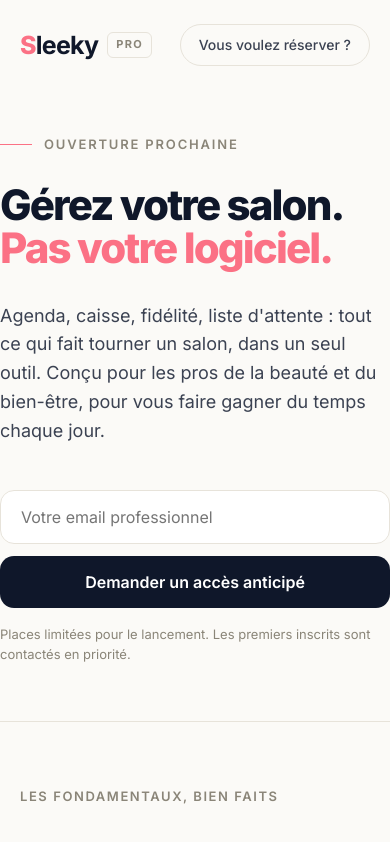
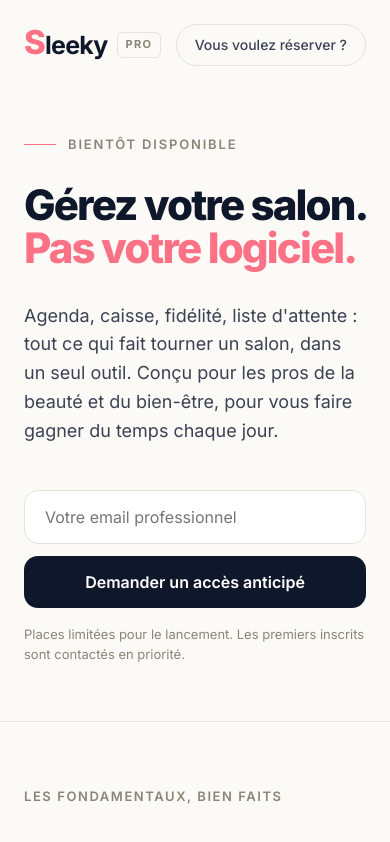
Before and after one commit to almtl-cpu/sleeky-landing-pro, a plain HTML site: page index.html in a window 390 px wide. Shown: the top 842 px of the page. Drawn offline with Linux system fonts and the light colour scheme.

Commit message:
Update index.html

```diff
--- a/index.html
+++ b/index.html
@@ -4,6 +4,10 @@
 <meta charset="UTF-8">
 <meta name="viewport" content="width=device-width, initial-scale=1.0">
 <title>Sleeky Pro — Le logiciel qui fait tourner votre salon</title>
+<link rel="icon" type="image/svg+xml" href="/favicon.svg">
+<link rel="icon" type="image/png" sizes="32x32" href="/favicon-32.png">
+<link rel="apple-touch-icon" sizes="180x180" href="/apple-touch-icon.png">
+<link rel="icon" type="image/png" sizes="192x192" href="/favicon-192.png">
 <meta name="description" content="Agenda, caisse, fidélité, avis, liste d'attente et bien plus. Le logiciel tout-en-un pour les pros de la beauté et du bien-être.">
 <link rel="preconnect" href="https://fonts.googleapis.com">
 <link rel="preconnect" href="https://fonts.gstatic.com" crossorigin>
@@ -23,14 +27,14 @@
   nav{display:flex;align-items:center;justify-content:space-between;padding:36px 32px;max-width:1080px;margin:0 auto;}
   .logo{font-weight:700;font-size:25px;letter-spacing:-0.03em;color:var(--ink);text-decoration:none;
     display:flex;align-items:center;gap:9px;}
-  .logo b{color:var(--coral);font-weight:800}
+  .logo b{color:var(--coral);font-weight:800;font-size:1.32em;line-height:0}
   .logo .tag{font-size:11px;font-weight:700;letter-spacing:.12em;text-transform:uppercase;color:var(--muted);
     border:1px solid var(--line);padding:3px 8px;border-radius:6px;}
   .nav-pro{font-size:14px;color:var(--ink-soft);text-decoration:none;padding:9px 18px;
     border:1px solid var(--line);border-radius:999px;transition:all .25s ease;font-weight:500;}
   .nav-pro:hover{border-color:var(--ink);color:var(--ink)}
 
-  .hero{padding:72px 0 80px;opacity:0;transform:translateY(20px);
+  .hero{padding:72px 32px 80px;opacity:0;transform:translateY(20px);
     animation:rise .9s cubic-bezier(.2,.7,.2,1) .1s forwards;}
   .eyebrow{font-size:13px;letter-spacing:.14em;text-transform:uppercase;color:var(--muted);
     font-weight:600;margin-bottom:28px;display:flex;align-items:center;gap:12px;}
@@ -111,8 +115,8 @@
   @keyframes rise{to{opacity:1;transform:translateY(0)}}
   @media (prefers-reduced-motion:reduce){*{animation:none!important;opacity:1!important;transform:none!important}}
   @media (max-width:860px){.smart-grid{grid-template-columns:repeat(2,1fr)}}
-  @media (max-width:720px){nav{padding:24px 20px}.wrap{padding:0 20px}.tools-grid{grid-template-columns:1fr}
-    .smart-grid{grid-template-columns:1fr}.hero{padding:44px 0 56px}.signup button{flex:1}
+  @media (max-width:720px){nav{padding:24px 24px}.wrap{padding:0 24px}.tools-grid{grid-template-columns:1fr}
+    .smart-grid{grid-template-columns:1fr}.hero{padding:44px 24px 56px}.signup button{flex:1}
     .value{padding:36px 28px;flex-direction:column;align-items:flex-start}.value-cta{width:100%;text-align:center}
     .closing{padding:64px 0 72px}
     footer{padding:32px 0 48px;flex-direction:column;justify-content:center;align-items:center;text-align:center;gap:10px}}
@@ -126,7 +130,7 @@
 </nav>
 
 <header class="wrap hero">
-  <div class="eyebrow">Ouverture prochaine</div>
+  <div class="eyebrow">Bientôt disponible</div>
   <h1>Gérez votre salon. <em>Pas votre logiciel.</em></h1>
   <p class="lead">Agenda, caisse, fidélité, liste d'attente : tout ce qui fait tourner un salon, dans un seul outil. Conçu pour les pros de la beauté et du bien-être, pour vous faire gagner du temps chaque jour.</p>
 
```
